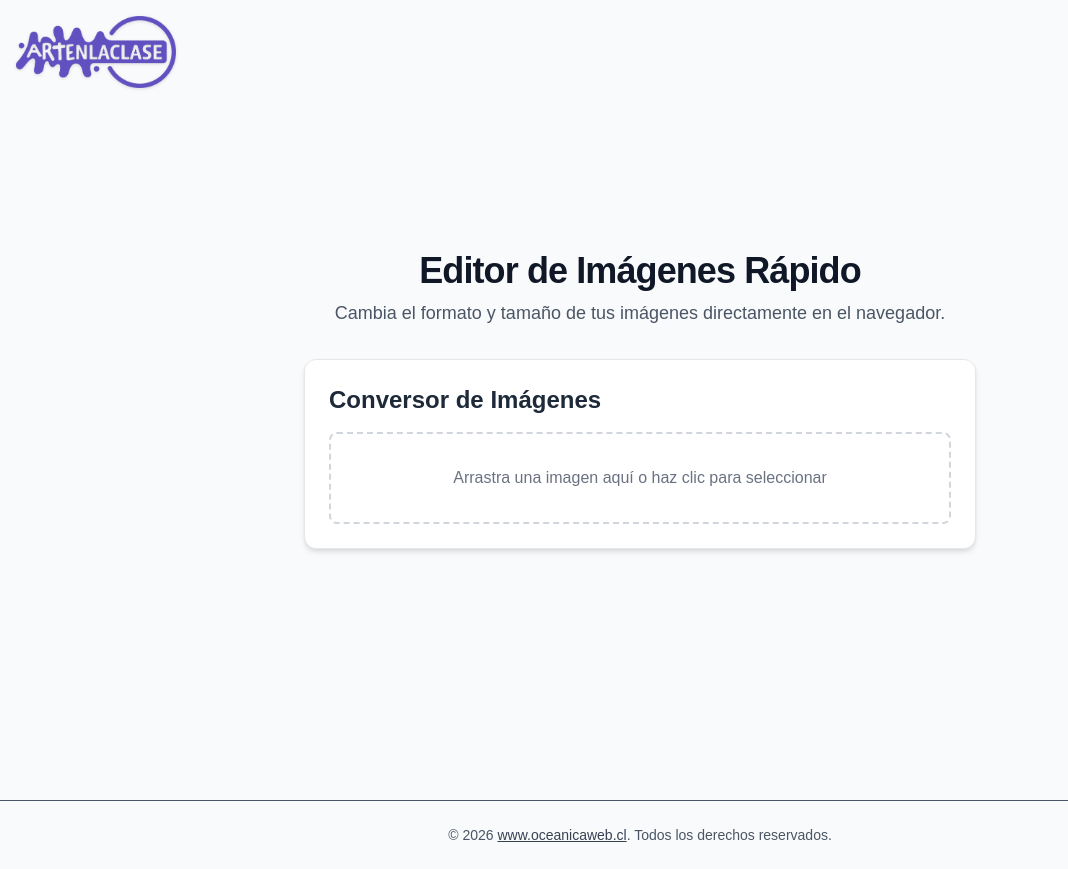
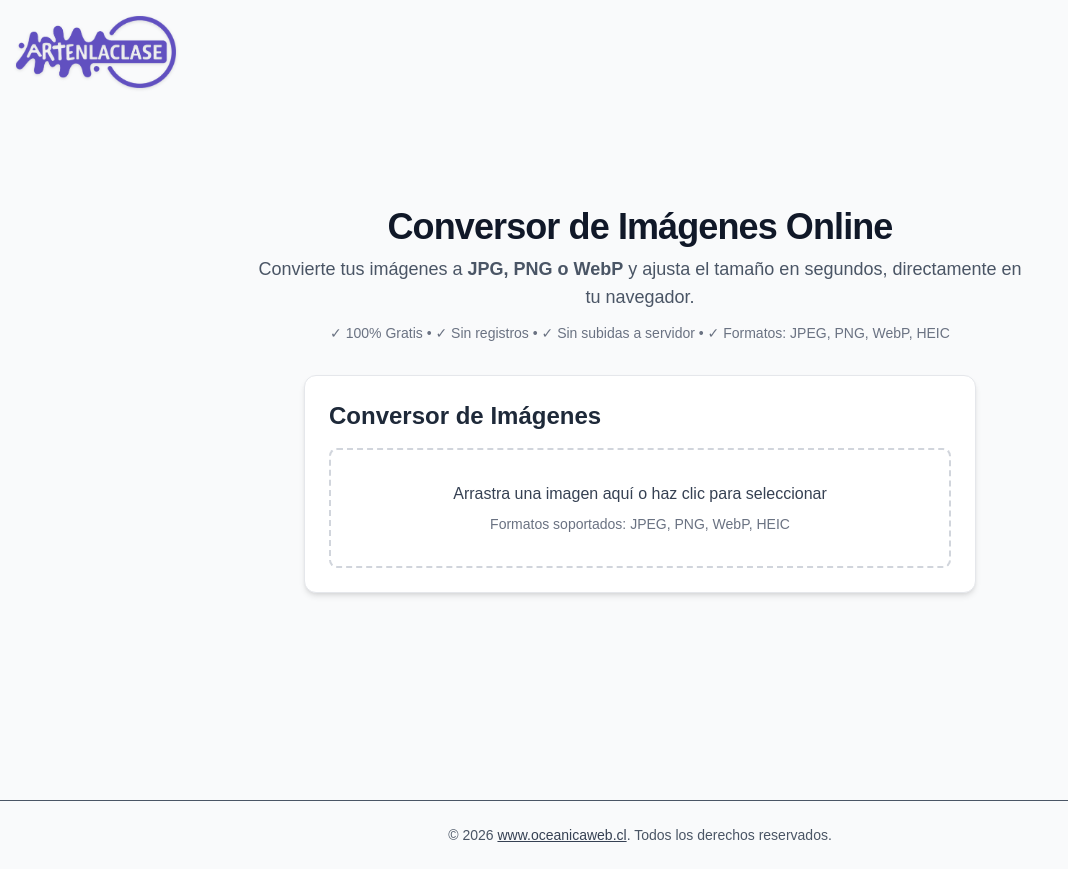
Before and after one commit to Artenlaclase/conversorImagenes, a Next.js app: page / in a window 1280 px wide. Shown: the whole page, without its empty margins (0-1068 px from the left). Built offline with nearby package versions, Linux system fonts and the light colour scheme.

Commit message:
Enhance user interface and experience in ImageConverter component with improved file upload messages and format selection descriptions

```diff
--- a/app/components/imageConverter.tsx
+++ b/app/components/imageConverter.tsx
@@ -108,9 +108,12 @@ export default function ImageConverter() {
       >
         <input {...getInputProps()} />
         {selectedFile ? (
-          <p className="text-green-600 font-medium">Archivo cargado: {selectedFile.name}</p>
+          <p className="text-green-600 font-medium">✓ Archivo cargado: {selectedFile.name}</p>
         ) : (
-          <p className="text-gray-500">Arrastra una imagen aquí o haz clic para seleccionar</p>
+          <>
+            <p className="text-gray-700 font-medium">Arrastra una imagen aquí o haz clic para seleccionar</p>
+            <p className="text-sm text-gray-500 mt-2">Formatos soportados: JPEG, PNG, WebP, HEIC</p>
+          </>
         )}
       </div>
 
@@ -125,14 +128,15 @@ export default function ImageConverter() {
           <div className="grid grid-cols-1 md:grid-cols-2 gap-4">
             <div>
               <label className="block text-sm font-medium text-gray-700">Formato de Salida</label>
+              <p className="text-xs text-gray-500 mt-1 mb-2">Selecciona el formato para descargar</p>
               <select
                 value={format}
                 onChange={(e) => setFormat(e.target.value)}
                 className="mt-1 block w-full rounded-md border-gray-300 shadow-sm p-2 border"
               >
-                <option value="image/jpeg">JPEG</option>
-                <option value="image/png">PNG</option>
-                <option value="image/webp">WebP</option>
+                <option value="image/jpeg">JPEG - Mejor compatibilidad, archivo más pequeño</option>
+                <option value="image/png">PNG - Mejor calidad, transparencia</option>
+                <option value="image/webp">WebP - Mejor compresión, Web moderno</option>
               </select>
             </div>
 
--- a/app/page.tsx
+++ b/app/page.tsx
@@ -6,10 +6,13 @@ export default function Home() {
       <div className="w-full max-w-3xl space-y-8">
         <div className="text-center">
           <h1 className="text-4xl font-extrabold text-gray-900 tracking-tight">
-            Editor de Imágenes Rápido
+            Conversor de Imágenes Online
           </h1>
           <p className="mt-2 text-lg text-gray-600">
-            Cambia el formato y tamaño de tus imágenes directamente en el navegador.
+            Convierte tus imágenes a <span className="font-semibold">JPG, PNG o WebP</span> y ajusta el tamaño en segundos, directamente en tu navegador.
+          </p>
+          <p className="mt-3 text-sm text-gray-500">
+            ✓ 100% Gratis • ✓ Sin registros • ✓ Sin subidas a servidor • ✓ Formatos: JPEG, PNG, WebP, HEIC
           </p>
         </div>
 
```
